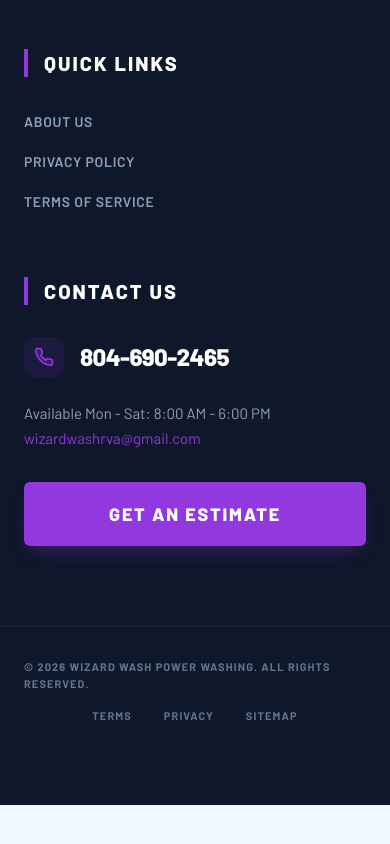
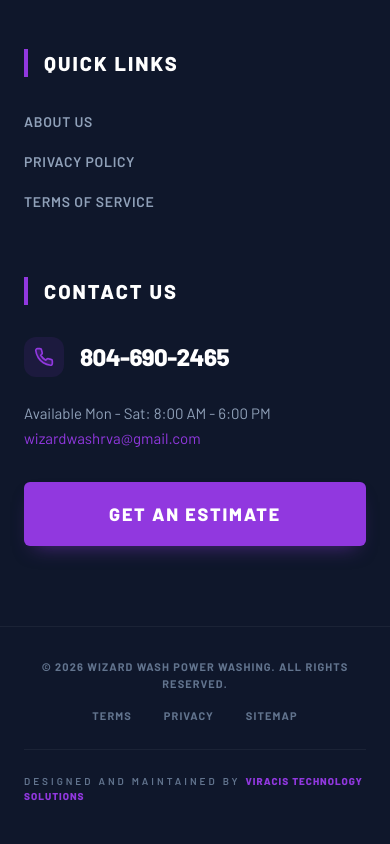
Before and after one commit to Siddukaleekkal/Wizard-Wash, a Next.js app: page / in a window 390 px wide. Shown: the part 5772-6616 px from the top of the page. Before the commit the page ends 6577 px from the top, so only its background shows below. Built offline with nearby package versions, Linux system fonts and the light colour scheme; a web font is replaced by a local one.

Commit message:
Add Viracis Technology Solutions credit to footer

```diff
--- a/src/components/Footer.tsx
+++ b/src/components/Footer.tsx
@@ -104,8 +104,9 @@
                 </div>
             </div>
 
-            <div className="max-w-[1920px] mx-auto px-6 lg:px-16 mt-20 pt-8 border-t border-white/5 flex flex-col md:flex-row justify-between items-center gap-4">
-                <p className="text-slate-500 font-heading font-bold uppercase tracking-widest text-[11px]">
+            <div className="max-w-[1920px] mx-auto px-6 lg:px-16 mt-20 pt-8 border-t border-white/5 flex flex-col gap-6">
+                <div className="flex flex-col md:flex-row justify-between items-center gap-4">
+                    <p className="text-slate-500 font-heading font-bold uppercase tracking-widest text-[11px] text-center md:text-left">
                         &copy; {new Date().getFullYear()} Wizard Wash Power Washing. All rights reserved.
                     </p>
                     <div className="flex gap-8 text-slate-500 font-heading font-bold uppercase tracking-widest text-[11px]">
@@ -114,6 +115,12 @@
                         <a href="/" className="hover:text-white transition-colors">Sitemap</a>
                     </div>
                 </div>
+                <div className="flex justify-center border-t border-white/5 pt-6">
+                    <p className="text-slate-500 font-heading font-semibold uppercase tracking-[3px] text-[10px]">
+                        Designed and Maintained by <span className="text-[#9138df] font-black tracking-widest">Viracis Technology Solutions</span>
+                    </p>
+                </div>
+            </div>
         </footer>
     );
 }
```
Lines whose indentation alone changed are shown as unchanged.
